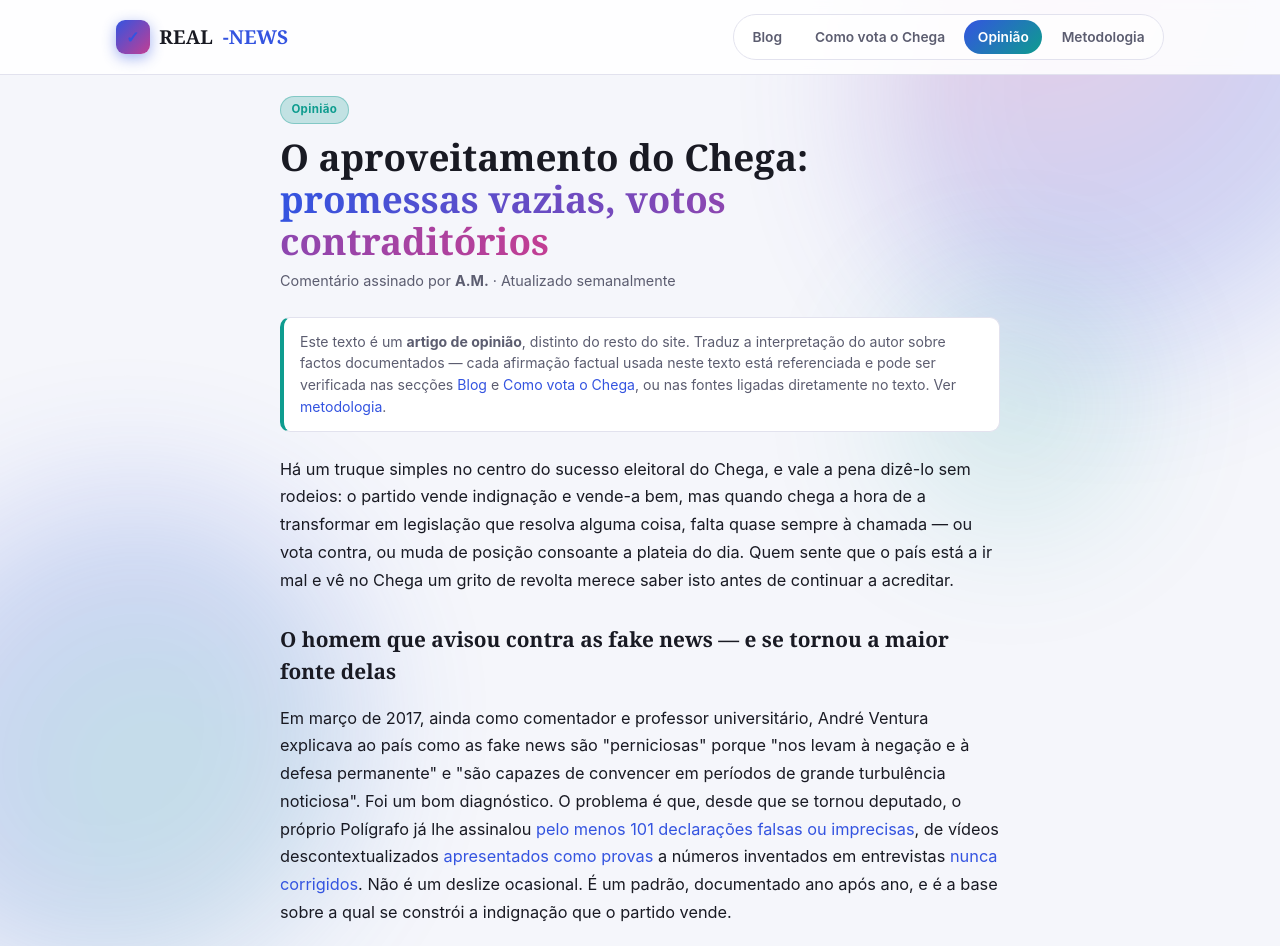
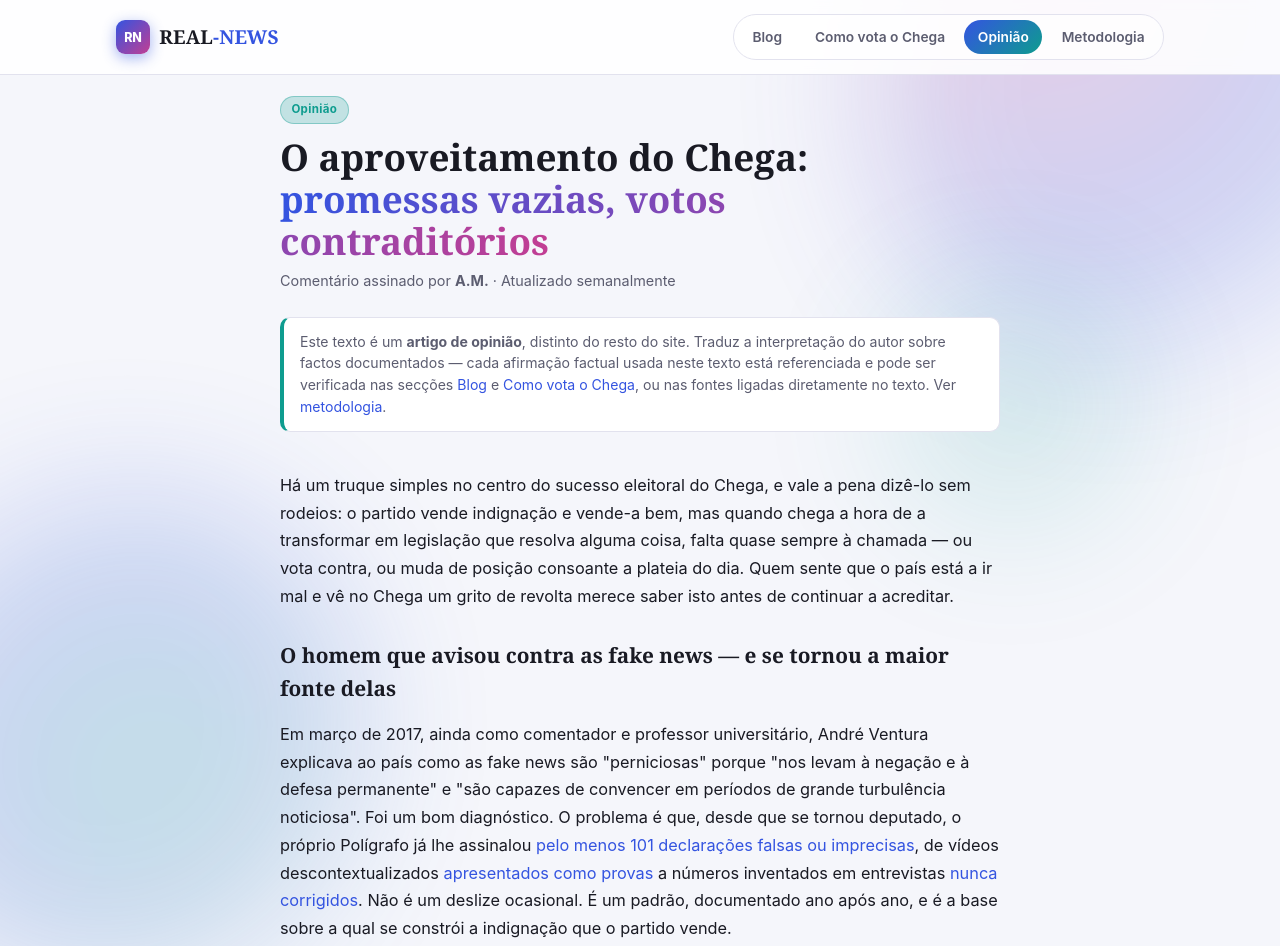
Before and after one commit to realnewsPT/real-news, a plain HTML site: page opiniao.html in a window 1280 px wide. Shown: the top 946 px of the page. Drawn offline with Linux system fonts and the light colour scheme.

Commit message:
Corrige a marca do cabeçalho: volta a "RN" simples (em vez do símbolo de verificação), e resolve o espaço indevido entre "REAL" e "-NEWS" causado pelo gap do flexbox a afetar o nó de texto solto. Torna a centralização da página de Opinião mais robusta com flexbox (cada bloco a 720px, centrado, independentemente de outras regras de largura). Bump de versão para invalidar cache antigo.

```diff
--- a/assets/css/style.css
+++ b/assets/css/style.css
@@ -166,13 +166,17 @@ img { max-width: 100%; display: block; }
   width: 2.1rem;
   height: 2.1rem;
   border-radius: 9px;
-  font-size: 1rem;
+  font-family: var(--font-sans);
+  font-size: 0.78rem;
+  font-weight: 800;
+  letter-spacing: -0.02em;
   color: #fff;
   background: linear-gradient(135deg, var(--accent), var(--accent-3));
   box-shadow: 0 4px 14px color-mix(in srgb, var(--accent) 45%, transparent);
 }
 
-.site-title span { color: var(--accent); }
+.site-title__word { white-space: nowrap; }
+.site-title__word span { color: var(--accent); }
 
 .site-nav {
   display: flex;
@@ -279,8 +283,15 @@ main {
 }
 
 .col-narrow {
+  display: flex;
+  flex-direction: column;
+  align-items: center;
+}
+
+.col-narrow > * {
+  width: 100%;
   max-width: 720px;
-  margin: 0 auto;
+  box-sizing: border-box;
 }
 
 .page-intro {
--- a/opiniao.html
+++ b/opiniao.html
@@ -5,12 +5,12 @@
   <meta name="viewport" content="width=device-width, initial-scale=1" />
   <title>Opinião — REAL-NEWS</title>
   <meta name="description" content="Comentário de opinião sobre o aproveitamento político, as falsas promessas e a estratégia de desinformação do Chega, com factos documentados e fontes." />
-  <link rel="stylesheet" href="assets/css/style.css?v=3" />
+  <link rel="stylesheet" href="assets/css/style.css?v=4" />
 </head>
 <body>
   <header class="site-header">
     <div class="site-header__inner">
-      <a class="site-title" href="index.html"><span class="site-title__mark" aria-hidden="true">✓</span>REAL<span>-NEWS</span></a>
+      <a class="site-title" href="index.html"><span class="site-title__mark" aria-hidden="true">RN</span><span class="site-title__word">REAL<span>-NEWS</span></span></a>
       <nav class="site-nav">
         <a href="index.html">Blog</a>
         <a href="votacoes.html">Como vota o Chega</a>
```
Also changed, not shown: index.html (+3 -3 lines), sobre.html (+2 -2 lines), votacoes.html (+3 -3 lines).
